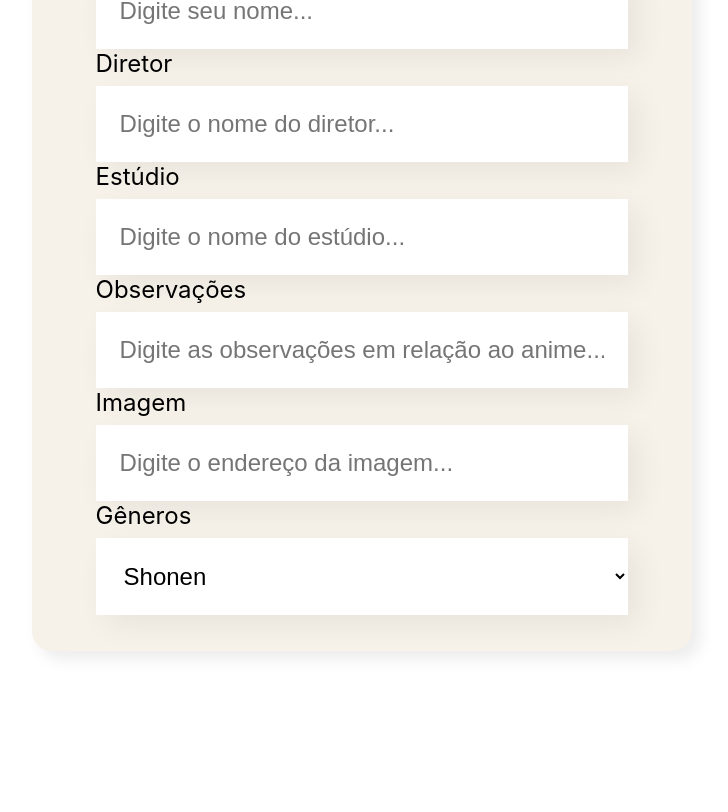
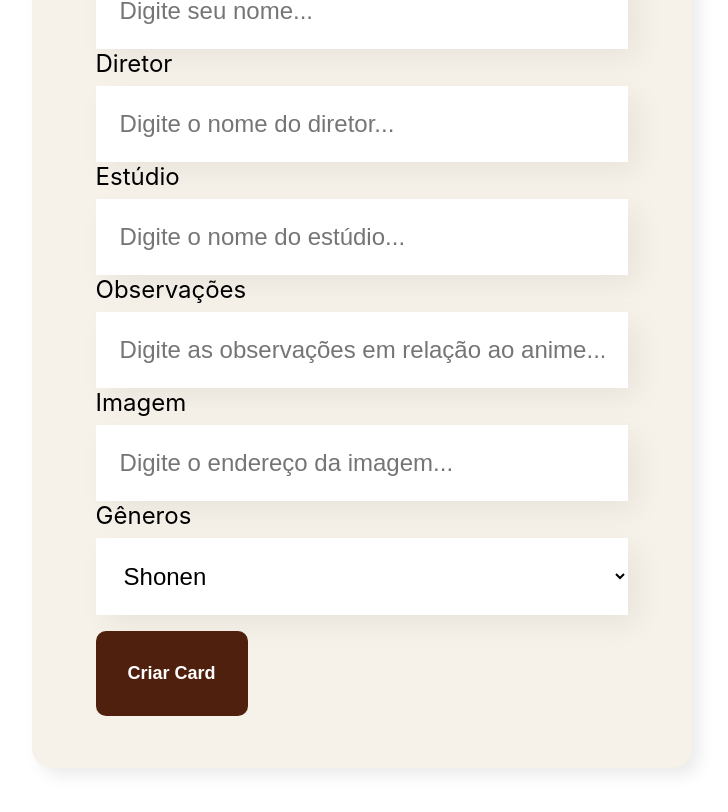
Before and after one commit to maisaolisilva/AnimeLago, a React (Create React App) app: page / in a window 1280 px wide. Shown: the part 747-1559 px from the top of the page, without its empty margins (278-1006 px from the left). Before the commit the page ends 1478 px from the top, so only its background shows below. Built offline with nearby package versions, Linux system fonts and the light colour scheme.

Commit message:
criação do componente Botao

```diff
--- /dev/null
+++ b/src/componentes/Botao/Botao.css
@@ -0,0 +1,15 @@
+.botao {
+    background-color: #4F200D;
+    border-radius: 10px;
+    font-weight: 700;
+    font-size: 18px;
+    padding: 32px;
+    border: none;
+    cursor: pointer;
+    color: #FFFFFF;
+    margin: 16px 0;
+}
+
+.botao:hover {
+    color: #F6F1E9;
+}
--- /dev/null
+++ b/src/componentes/Botao/index.js
@@ -0,0 +1,12 @@
+import './Botao.css';
+
+const Botao = (props) => {
+    return (
+        <button className='botao'>
+            {props.nome}
+        </button>
+    )
+
+}
+
+export default Botao;
--- a/src/componentes/Formulario/index.js
+++ b/src/componentes/Formulario/index.js
@@ -2,6 +2,7 @@
 //automaticamente ele acessa o index.js da pasta CampoTexto
 import CampoTexto from '../CampoTexto';
 import ListaSuspensa from '../ListaSuspensa';
+import Botao from '../Botao';
 const Formulario = () => {
 
     const generos = [
@@ -25,6 +26,7 @@
                 <CampoTexto label="Observações" placeholder="Digite as observações em relação ao anime"/>
                 <CampoTexto label="Imagem" placeholder="Digite o endereço da imagem"/>
                 <ListaSuspensa label='Gêneros' itens={generos} />
+                <Botao nome="Criar Card" />
             </form>
         </section>
     )
```
